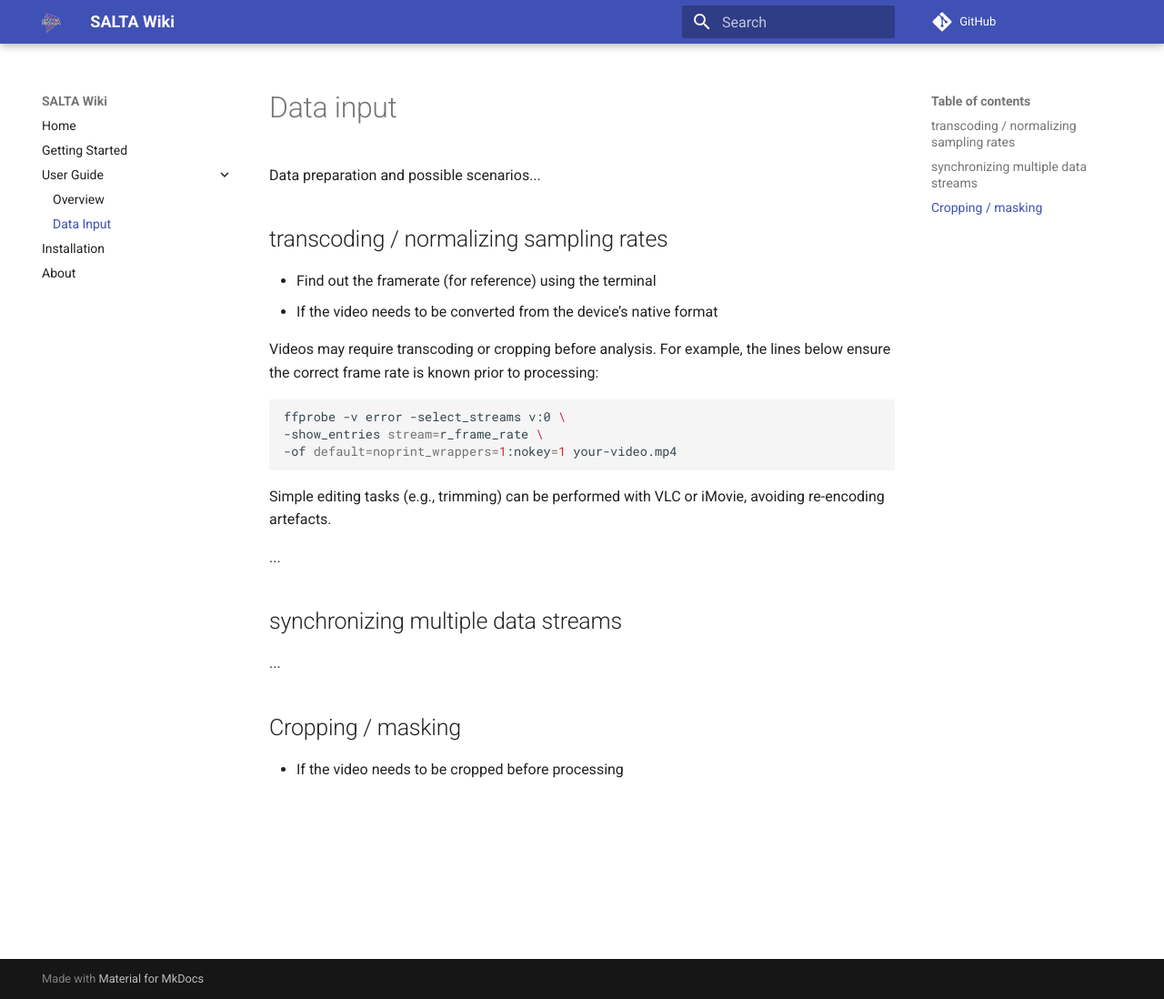
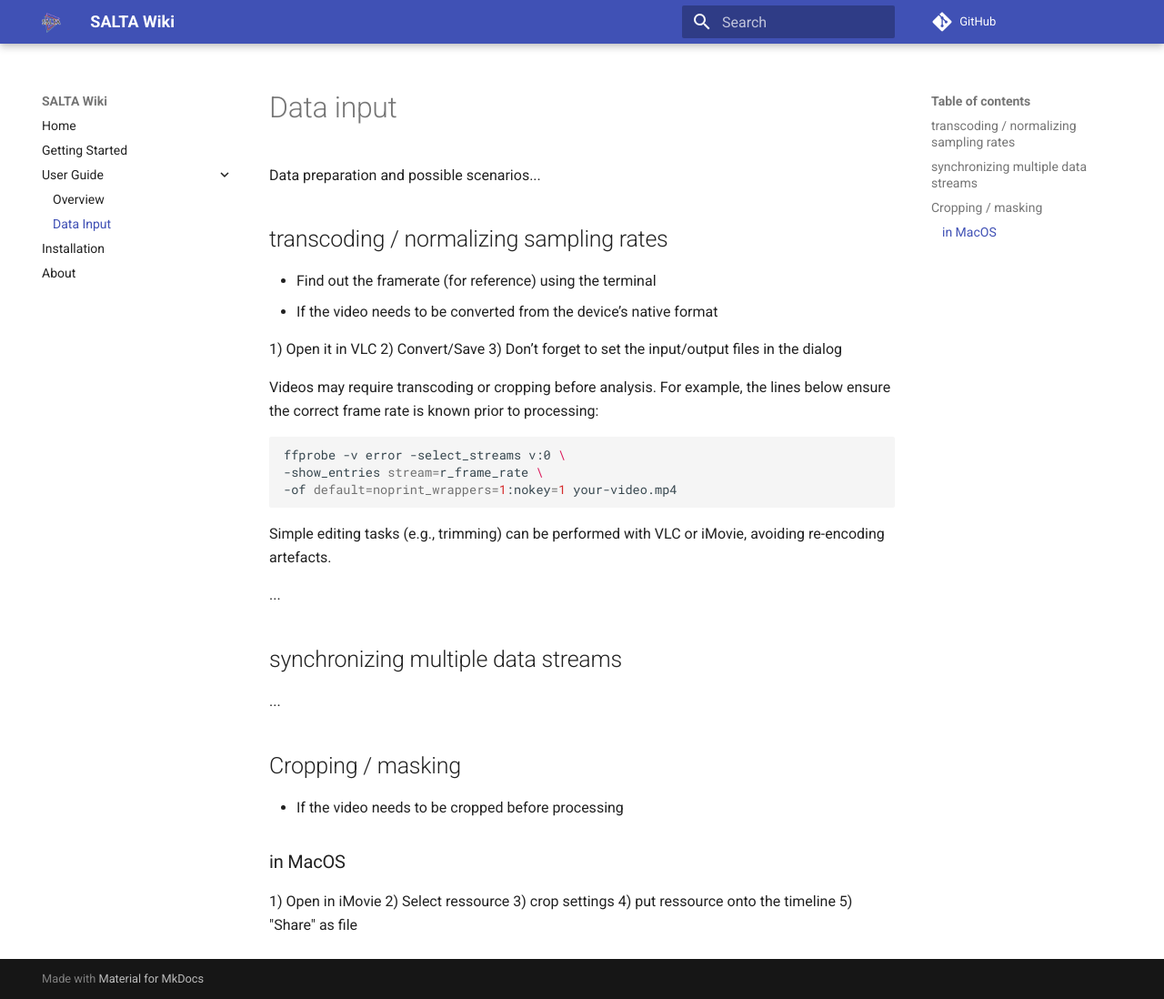
Before and after one commit to AdrianArtacho/salta_wiki, an MkDocs documentation site: the page built from docs/user-guide/data-input.md, in a window 1280 px wide and 1098 px high. Shown: the whole window at 91% size. Built offline with MkDocs 1.6.1 and Material for MkDocs 9.7.7, drawn with Linux system fonts in a browser that asks for light colours; comment, search, counter and statistics services are not loaded.

Commit message:
Enhance user guide with video processing instructions
Added steps for video conversion and cropping in MacOS.

```diff
--- a/docs/user-guide/data-input.md
+++ b/docs/user-guide/data-input.md
@@ -7,6 +7,10 @@ Data preparation and possible scenarios...
 
 - Find out the framerate (for reference) using the terminal
 - If the video needs to be converted from the device’s native format
+
+1) Open it in VLC
+2) Convert/Save
+3) Don’t forget to set the input/output files in the dialog
 
 Videos may require transcoding or cropping before analysis.
 For example, the lines below ensure the correct frame rate is known prior to processing:
@@ -29,3 +33,11 @@ avoiding re-encoding artefacts.
 ## Cropping / masking
 
 - If the video needs to be cropped before processing
+
+### in MacOS
+
+1) Open in iMovie
+2) Select ressource
+3) crop settings
+4) put ressource onto the timeline
+5) "Share" as file
```
